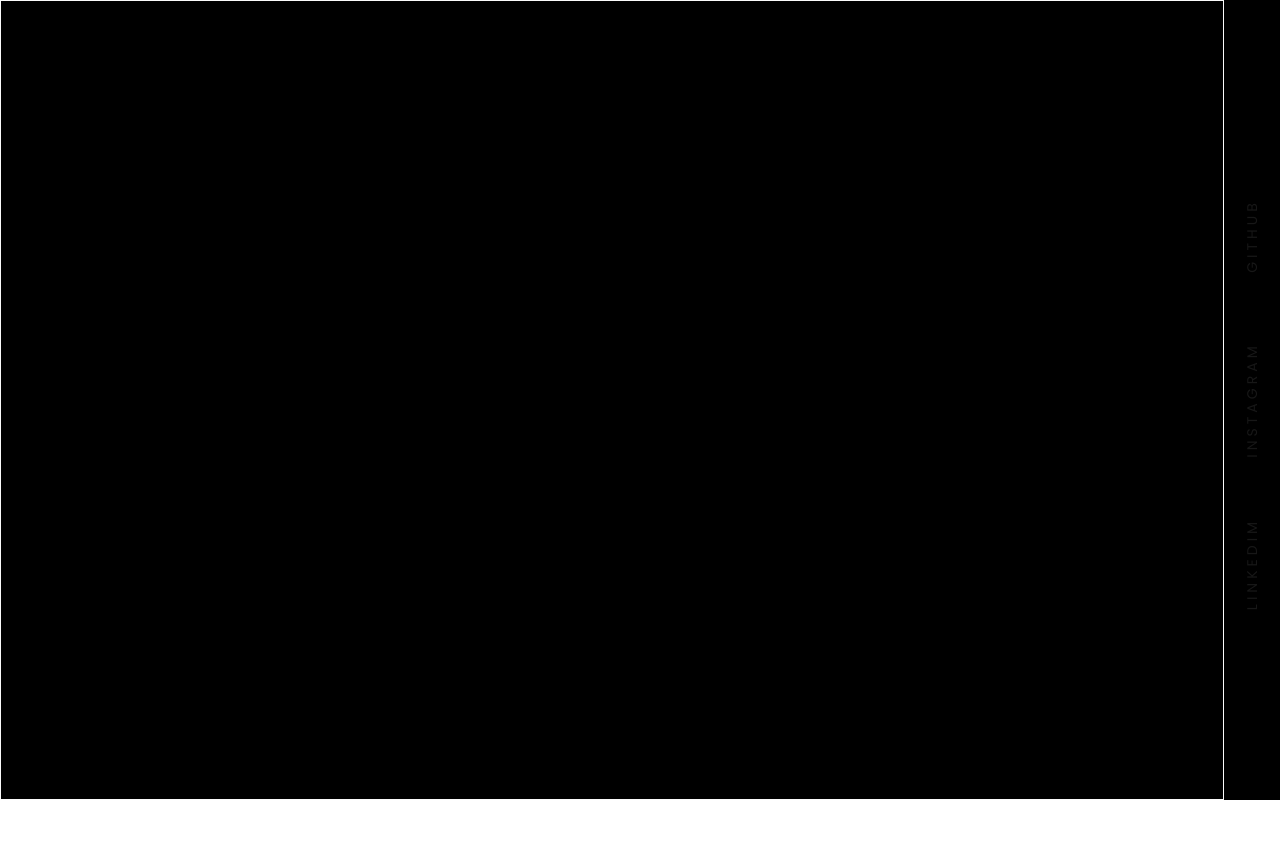
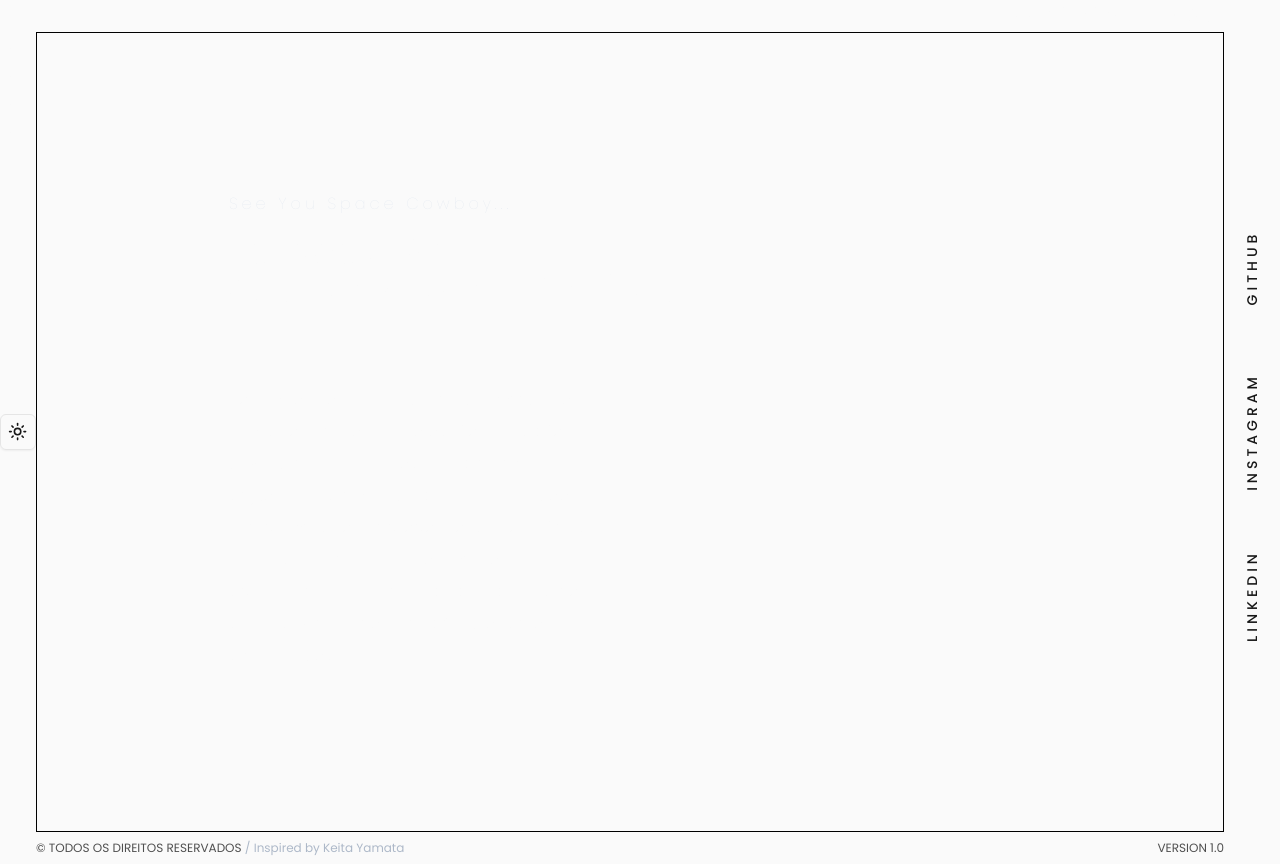
Before and after one commit to Guh-paixao/Portifolio, a Next.js app: page / in a window 1280 px wide. Before the commit the page ends 800 px from the top, so only its background shows below. Built offline with nearby package versions, Linux system fonts and the light colour scheme.

Commit message:
Refactor font weights and add About page component

```diff
--- a/src/app/layout.tsx
+++ b/src/app/layout.tsx
@@ -4,7 +4,7 @@ import { ThemeProvider } from '@/components/theme/themeProvider'
 
 // If loading a variable font, you don't need to specify the font weight
 const poppins = Poppins({
-  weight: ['200', '400', '600', '800'],
+  weight: ['100', '200', '400', '500', '600', '700', '800'],
   subsets: ['latin'],
 })
 
--- a/src/app/page.tsx
+++ b/src/app/page.tsx
@@ -1,25 +1,22 @@
-import Frame from "@/components/frame"
-import { Button } from "@/components/ui/button"
-import Link from "next/link"
+import Layout from "@/components/frame/defaultFrame"
 
 
 export default function Home() {
   return (
-    <main className="flex bg-black">
-      <div className="flex flex-row flex-1 justify-center items-center">
-        <Frame />
-        <div className="flex w-14 flex-col gap-32">
-          <Button variant='link' className="-rotate-90" asChild>
-            <Link className="font-poppins tracking-[4px]" href="/login">GITHUB</Link>
-          </Button>
-          <Button variant='link' className="-rotate-90" asChild>
-            <Link className="font-poppins tracking-[4px]" href="/login">INSTAGRAM</Link>
-          </Button>
-          <Button variant='link' className="-rotate-90" asChild>
-            <Link className="font-poppins tracking-[4px]" href="/login">LINKEDIM</Link>
-          </Button>
+    <Layout>
+      <div className="flex flex-1 mx-48  items-center">
+        <div className="flex flex-col gap-16">
+          <div className="flex flex-col gap-4">
+            <h4 className="font-poppins font-extralight text-slate-200 tracking-[.25em]">See You Space Cowboy...</h4>
+            <h1 className="font-poppins text-4xl font-light text-white tracking-[.10em]">Eu sou/I’Am <br /><span className="font-bold text-5xl font-poppins tracking-[.20em]">Gustavo Paixão|</span></h1>
+          </div>
+          <div>
+            <p className="font-poppins text-white text-pretty w-3/6 leading-loose">
+              Sou um designer e programador front-end, formado em Engenharia da Computação pela UFPA. Minha especialidade é criar interfaces digitais que aliam estética e funcionalidade, sempre focado em proporcionar experiências intuitivas e eficazes. Resido no Brasil e aplico minha expertise técnica e criativa no desenvolvimento de soluções digitais de alta qualidade.
+            </p>
+          </div>
         </div>
       </div>
-    </main>
+    </Layout>
   )
 }
--- /dev/null
+++ b/src/components/externalButtons/links.tsx
@@ -0,0 +1,20 @@
+
+import Link from "next/link";
+import { Button } from "../ui/button";
+
+
+export default function LinksButton() {
+    return (
+        <div className="flex w-14 flex-col gap-32">
+            <Button variant='link' className="-rotate-90" asChild>
+                <Link className="font-poppins tracking-[4px] font-medium" href="https://github.com/Guh-paixao">GITHUB</Link>
+            </Button>
+            <Button variant='link' className="-rotate-90" asChild>
+                <Link className="font-poppins tracking-[4px] font-medium" href="https://instagram.com/_gus_paixao">INSTAGRAM</Link>
+            </Button>
+            <Button variant='link' className="-rotate-90" asChild>
+                <Link className="font-poppins tracking-[4px] font-medium" href="https://linkedin.com/in/gustavo-borges14">LINKEDIN</Link>
+            </Button>
+        </div>
+    )
+}
--- /dev/null
+++ b/src/components/frame/defaultFrame.tsx
@@ -0,0 +1,27 @@
+import { ReactNode } from "react"
+import LinksButton from "@/components/externalButtons/links"
+import Frame from "@/components/frame"
+import { ModeToggle } from "@/components/theme/toggleTheme"
+
+export default function Layout(children: { children: ReactNode }) {
+    return (
+        <main className="flex bg-white dark:bg-black">
+            <div className="flex flex-1 flex-col">
+                <div className="flex self-end mr-14 py-1">
+                    <span className="font-poppins pointer-events-none text-white">「幸福は自分自身に依存する。」</span>
+                </div>
+                <div className="flex flex-row flex-1 justify-center items-center">
+                    <ModeToggle />
+                    <Frame>
+                        {children.children}
+                    </Frame>
+                    <LinksButton />
+                </div>
+                <div className="flex mx-9 py-2 justify-between items-center">
+                    <span className="font-poppins text-xs opacity-75">© TODOS OS DIREITOS RESERVADOS <span className="text-slate-400">/ Inspired by Keita Yamata</span></span>
+                    <span className="font-poppins text-xs mr-5 opacity-75">VERSION 1.0</span>
+                </div>
+            </div>
+        </main>
+    )
+}
--- a/src/components/frame/index.tsx
+++ b/src/components/frame/index.tsx
@@ -1,9 +1,14 @@
+import { ReactNode } from "react";
+
+interface FrameProps {
+    children: ReactNode;
+}
 
 
-
-export default function Frame() {
+export default function Frame({ children }: FrameProps) {
     return (
-        <div className="flex flex-1 h-screen w-full border-[1px] border-white">
+        <div className="flex flex-1 h-screen w-full border-[1px] border-black dark:border-white">
+            {children}
         </div>
     )
 }
--- a/src/components/theme/toggleTheme.tsx
+++ b/src/components/theme/toggleTheme.tsx
@@ -11,30 +11,43 @@ import {
     DropdownMenuItem,
     DropdownMenuTrigger,
 } from "@/components/ui/dropdown-menu"
+import Image from "next/image"
+
+import Xs from "@/assets/images/SVGs/X.svg";
 
 export function ModeToggle() {
     const { setTheme } = useTheme()
 
     return (
+        <div className="flex flex-col items-center">
+            <div className="absolute top-8">
+                <div className="flex flex-col gap-2 select-none">
+                    <Image src={Xs} alt="Xs" width={16} height={16} className="pointer-events-none" />
+                    <Image src={Xs} alt="Xs" width={16} height={16} className="pointer-events-none" />
+                    <Image src={Xs} alt="Xs" width={16} height={16} className="pointer-events-none" />
+                    <Image src={Xs} alt="Xs" width={16} height={16} className="pointer-events-none" />
+                </div>
+            </div>
             <DropdownMenu>
                 <DropdownMenuTrigger asChild>
-                <Button variant="outline" size="icon">
+                    <Button className="mx-0" variant="outline" size="icon">
                         <Sun className="h-[1.2rem] w-[1.2rem] rotate-0 scale-100 transition-all dark:-rotate-90 dark:scale-0" />
                         <Moon className="absolute h-[1.2rem] w-[1.2rem] rotate-90 scale-0 transition-all dark:rotate-0 dark:scale-100" />
-                    <span className="sr-only">Toggle theme</span>
+                        <span className="sr-only">Mudar Tema</span>
                     </Button>
                 </DropdownMenuTrigger>
                 <DropdownMenuContent align="end">
                     <DropdownMenuItem onClick={() => setTheme("light")}>
-                    Light
+                        Claro
                     </DropdownMenuItem>
                     <DropdownMenuItem onClick={() => setTheme("dark")}>
-                    Dark
+                        Escuro
                     </DropdownMenuItem>
                     <DropdownMenuItem onClick={() => setTheme("system")}>
-                    System
+                        Sistema
                     </DropdownMenuItem>
                 </DropdownMenuContent>
             </DropdownMenu>
+        </div>
     )
 }
--- a/tailwind.config.ts
+++ b/tailwind.config.ts
@@ -11,6 +11,15 @@ const config: Config = {
 		extend: {
 			fontFamily: {
 				poppins: ['Poppins', 'sans-serif'],
+			},
+			fontWeight: {
+				extralight: '100',
+				light: '200',
+				normal: '400',
+				medium: '500',
+				semibold: '600',
+				bold: '700',
+				extrabold: '800'
 			},
 			colors: {
 				background: 'hsl(var(--background))',
```
Also changed, not shown: src/assets/images/PNGs/X.png (added), src/assets/images/SVGs/X.svg (added). Lines whose indentation alone changed are shown as unchanged.
